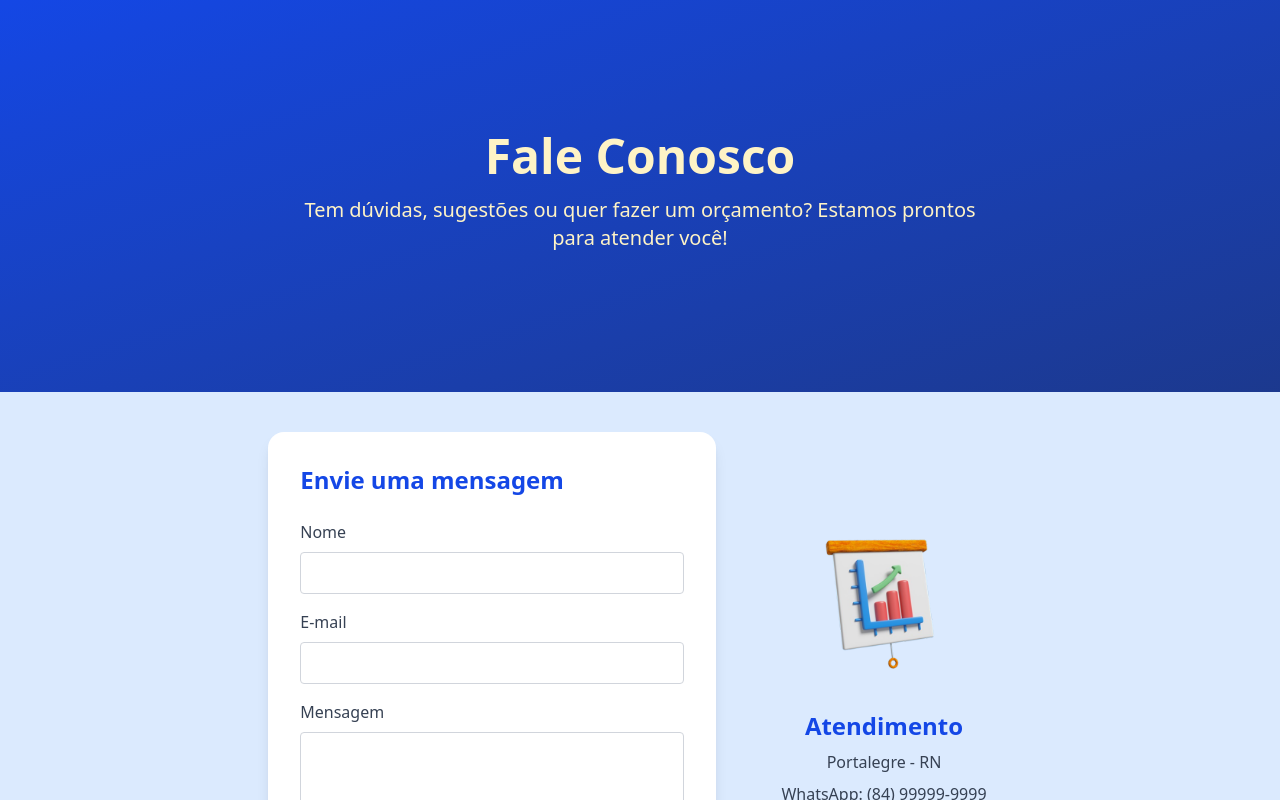
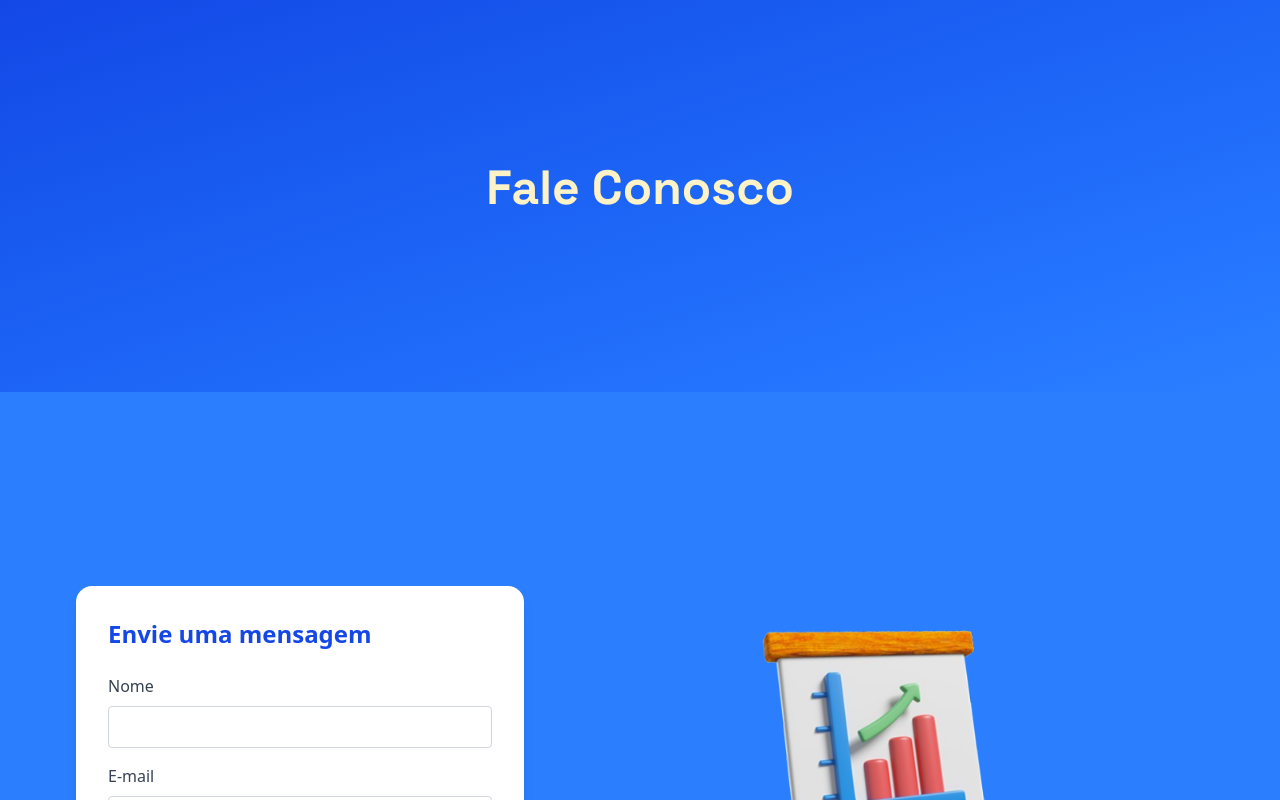
Before and after one commit to Aruturiz/graficastilu, a React (Vite) app in the folder grafica-stilus/: page /contato in a window 1280 px wide. Shown: the part 120-920 px from the top of the page. Built offline with nearby package versions, Linux system fonts and the light colour scheme.

Commit message:
kkkkkkkkkk

```diff
--- a/grafica-stilus/src/pages/Contato.jsx
+++ b/grafica-stilus/src/pages/Contato.jsx
@@ -8,15 +8,13 @@ function Contato() {
       <NavBar />
 
       {/* Cabeçalho */}
-      <div className="relative min-h-[50vh] flex flex-col justify-center items-center bg-gradient-to-br from-blue-700 to-blue-900 text-amber-100 p-10">
-        <h1 className="text-5xl font-bold mb-4">Fale Conosco</h1>
-        <p className="text-xl max-w-2xl text-center">
-          Tem dúvidas, sugestões ou quer fazer um orçamento? Estamos prontos para atender você!
-        </p>
+      <div className="relative min-h-[50vh] flex flex-col justify-center items-center bg-gradient-to-br font from-blue-700 to-blue-500 text-amber-100 p-2">
+        <h1 className="text-5xl font-bold mb-2">Fale Conosco</h1>
+
       </div>
 
       {/* Seção de Contato */}
-      <div className="flex flex-col md:flex-row justify-center items-center gap-10 p-10 bg-blue-100">
+      <div className="flex flex-col md:flex-row justify-center items-center gap-10 p-10 bg-blue-500">
 
         {/* Formulário */}
         <form className="bg-white p-8 rounded-2xl shadow-lg w-full max-w-md">
@@ -55,8 +53,8 @@ function Contato() {
         </form>
 
         {/* Informações de Contato */}
-        <div className="flex flex-col items-center text-center">
-          <img src={grafico} alt="Contato" className="w-48 h-48 mb-4" />
+        <div className="flex flex-col items-center text-center m-30">
+          <img src={grafico} alt="Contato" className="w-100 h-100 mb-4" />
           <h2 className="text-2xl font-bold text-blue-700 mb-2">Atendimento</h2>
           <p className="text-gray-700 mb-2">Portalegre - RN</p>
           <p className="text-gray-700 mb-2">WhatsApp: (84) 99999-9999</p>
```
